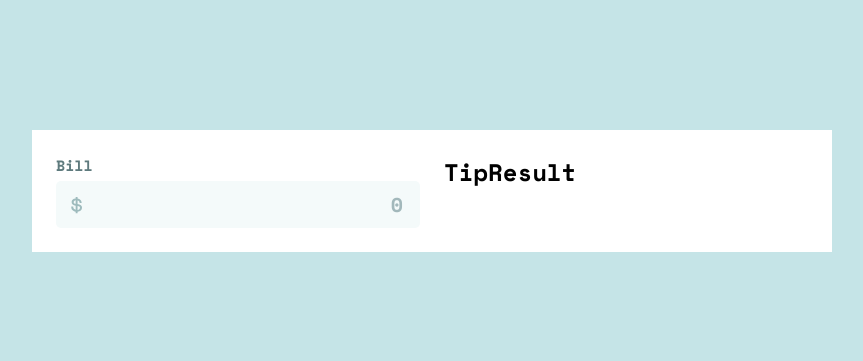
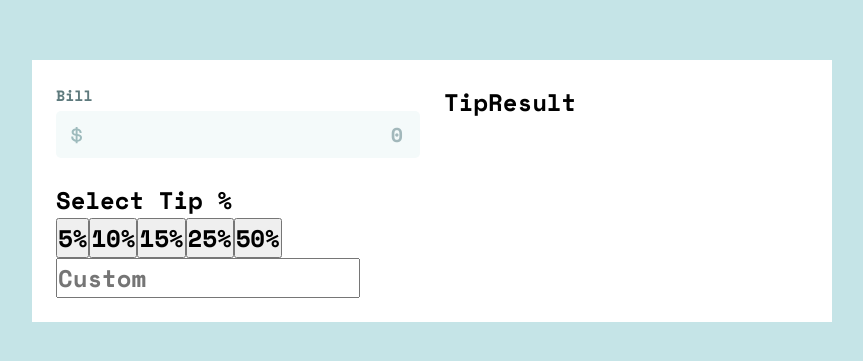
Before and after one commit to Tomas-Arrativel/tip-calculator, a React (Vite) app: page / in a window 1280 px wide. Shown: the part 209-570 px from the top of the page, without its empty margins (208-1071 px from the left). Built offline with nearby package versions, Linux system fonts and the light colour scheme.

Commit message:
structure for the tip % selector

```diff
--- a/src/containers/Form/Form.tsx
+++ b/src/containers/Form/Form.tsx
@@ -8,6 +8,17 @@ const Form = () => {
         <img src='./images/icon-dollar.svg' alt='Dollar icon' />
         <input type='text' placeholder='0' />
       </div>
+      <div>
+        <label>Select Tip %</label>
+        <div>
+          <button>5%</button>
+          <button>10%</button>
+          <button>15%</button>
+          <button>25%</button>
+          <button>50%</button>
+          <input type='text' placeholder='Custom' />
+        </div>
+      </div>
     </form>
   );
 };
```
